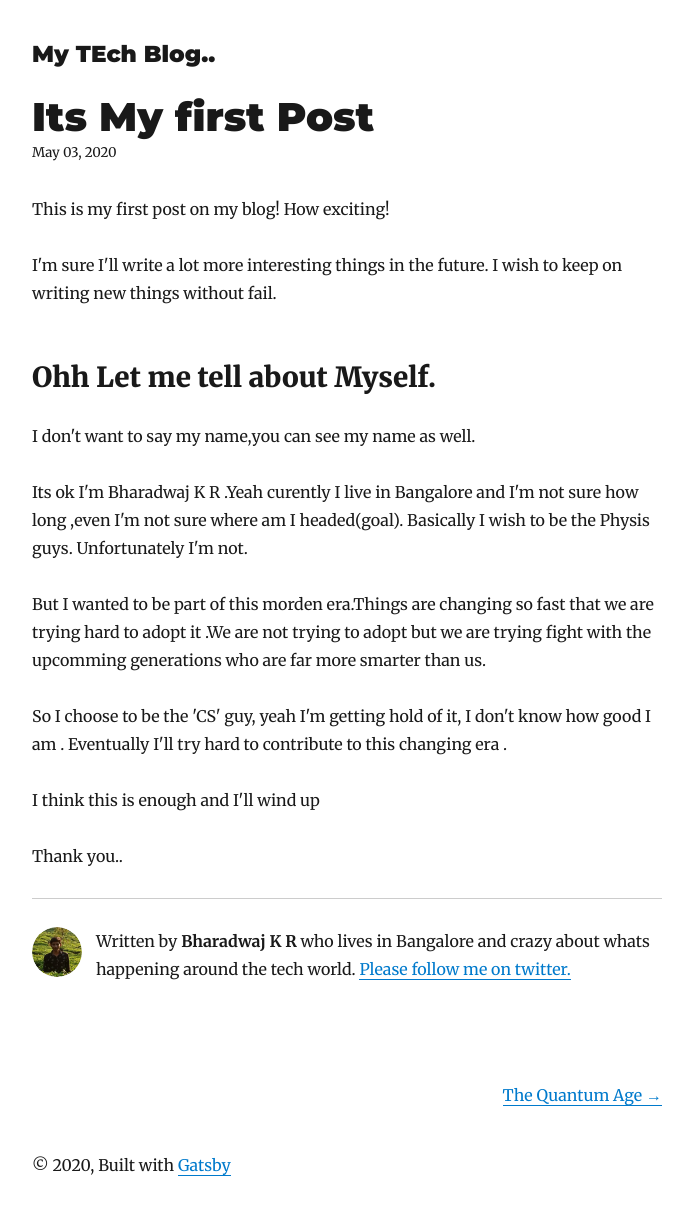
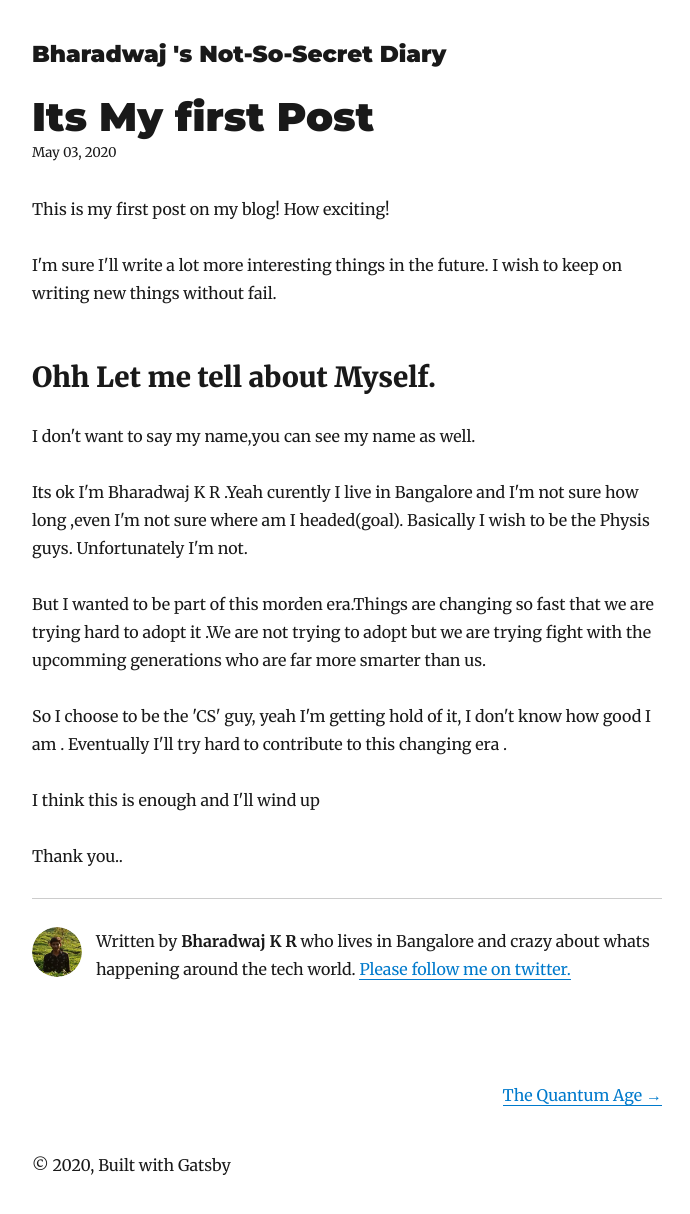
Before and after one commit to Bharadwaj07/my-blog, a Gatsby site: page /about-me/ in a window 1280 px wide. Shown: the whole page, without its empty margins (293-983 px from the left). Built offline with nearby package versions, Linux system fonts and the light colour scheme; Gatsby itself is replaced by a stand-in of ours; some packages are replaced by stand-ins of ours.

Commit message:
blog name changed

```diff
--- a/gatsby-config.js
+++ b/gatsby-config.js
@@ -1,6 +1,6 @@
 module.exports = {
   siteMetadata: {
-    title: `My TEch Blog..`,
+    title: `Bharadwaj 's Not-So-Secret Diary`,
     author: {
       name: `Bharadwaj K R`,
       summary: `who lives in Bangalore and crazy about whats happening around the tech world.`,
--- a/src/components/layout.js
+++ b/src/components/layout.js
@@ -61,7 +61,7 @@ const Layout = ({ location, title, children }) => {
       <footer>
         © {new Date().getFullYear()}, Built with
         {` `}
-        <a href="https://www.gatsbyjs.org">Gatsby</a>
+        Gatsby
       </footer>
     </div>
   )
--- a/src/templates/blog-post.js
+++ b/src/templates/blog-post.js
@@ -1,6 +1,5 @@
 import React from "react"
 import { Link, graphql } from "gatsby"
-
 import Bio from "../components/bio"
 import Layout from "../components/layout"
 import SEO from "../components/seo"
@@ -10,6 +9,7 @@ const BlogPostTemplate = ({ data, pageContext, location }) => {
   const post = data.markdownRemark
   const siteTitle = data.site.siteMetadata.title
   const { previous, next } = pageContext
+
 
   return (
     <Layout location={location} title={siteTitle}>
@@ -43,6 +43,7 @@ const BlogPostTemplate = ({ data, pageContext, location }) => {
             marginBottom: rhythm(1),
           }}
         />
+
         <footer>
           <Bio />
         </footer>
```
Also changed, not shown: 1 other file.
